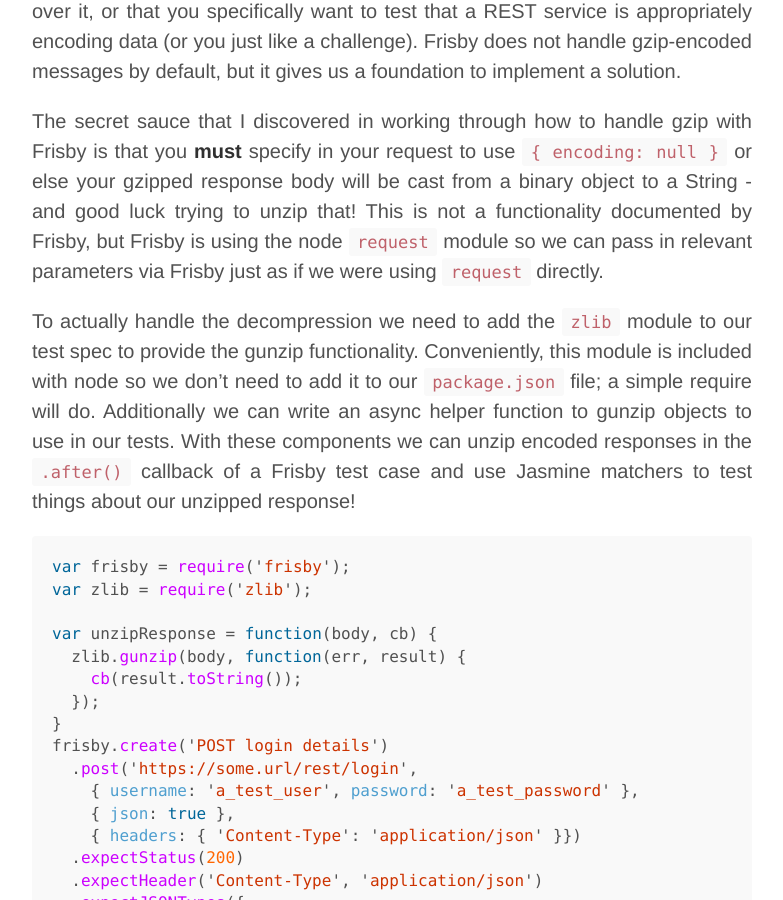
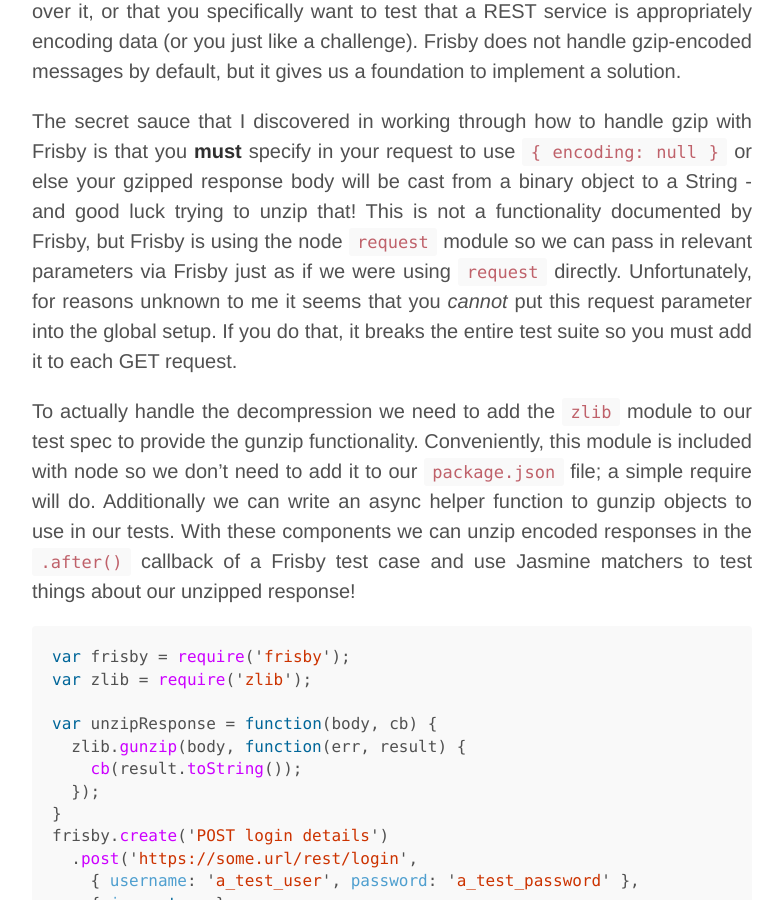
Before and after one commit to ptmccarthy/ptmccarthy.github.io, a Jekyll site: the page built from _posts/2014-06-28-rest-testing-with-frisby.md, in a window 1280 px wide and 900 px high, scrolled down 7191 px. Shown: the whole window, without its empty margins (248-1031 px from the left). Built offline with Jekyll 4.4.1, drawn with Linux system fonts in a browser that asks for light colours; Markdown is read by kramdown in place of the engine named in the settings.

Commit message:
Update about {encoding:null} in global setup

```diff
--- a/_posts/2014-06-28-rest-testing-with-frisby.md
+++ b/_posts/2014-06-28-rest-testing-with-frisby.md
@@ -208,7 +208,7 @@ From there we can make as many additional test cases, still within the `.afterJS
 
 It's common for REST data services to compress their responses with gzip in order to speed up transfers and save bandwidth. Some services may allow you to request that your data *not* be gzip-encoded, or you may have control over this setting in your test environment. But let's say that either you don't have control over it, or that you specifically want to test that a REST service is appropriately encoding data (or you just like a challenge). Frisby does not handle gzip-encoded messages by default, but it gives us a foundation to implement a solution.
 
-The secret sauce that I discovered in working through how to handle gzip with Frisby is that you __must__ specify in your request to use `{ encoding: null }` or else your gzipped response body will be cast from a binary object to a String - and good luck trying to unzip that! This is not a functionality documented by Frisby, but Frisby is using the node `request` module so we can pass in relevant parameters via Frisby just as if we were using `request` directly.
+The secret sauce that I discovered in working through how to handle gzip with Frisby is that you __must__ specify in your request to use `{ encoding: null }` or else your gzipped response body will be cast from a binary object to a String - and good luck trying to unzip that! This is not a functionality documented by Frisby, but Frisby is using the node `request` module so we can pass in relevant parameters via Frisby just as if we were using `request` directly. Unfortunately, for reasons unknown to me it seems that you *cannot* put this request parameter into the global setup. If you do that, it breaks the entire test suite so you must add it to each GET request.
 
 To actually handle the decompression we need to add the `zlib` module to our test spec to provide the gunzip functionality. Conveniently, this module is included with node so we don't need to add it to our `package.json` file; a simple require will do. Additionally we can write an async helper function to gunzip objects to use in our tests. With these components we can unzip encoded responses in the `.after()` callback of a Frisby test case and use Jasmine matchers to test things about our unzipped response!
 
```
